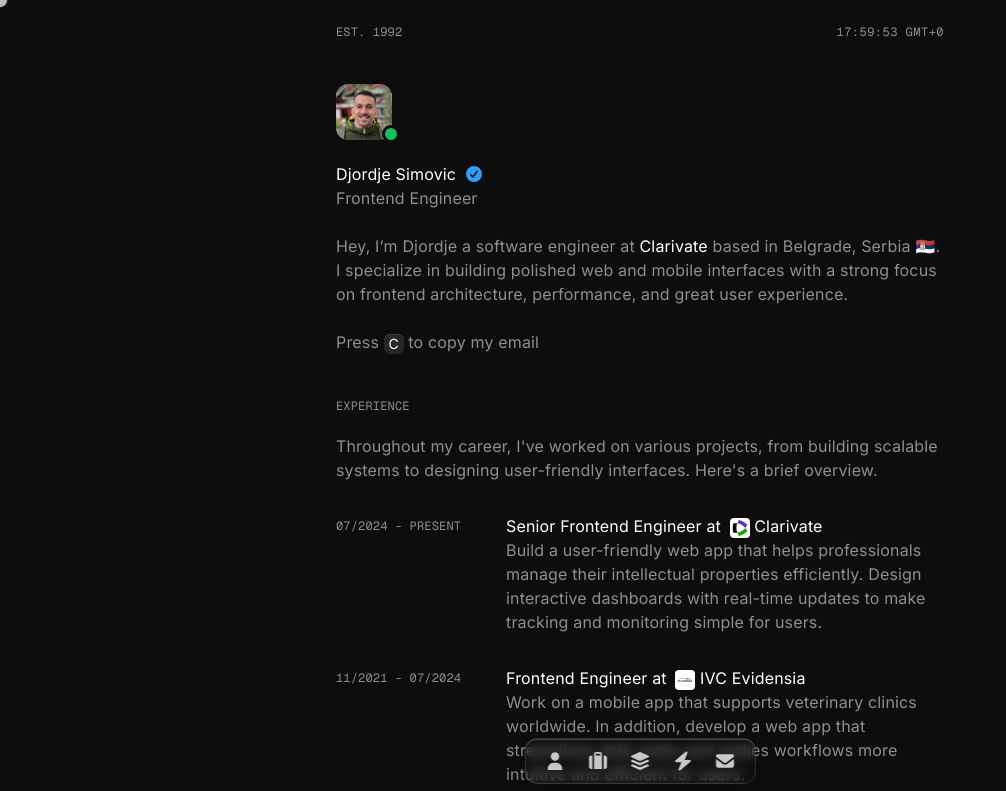
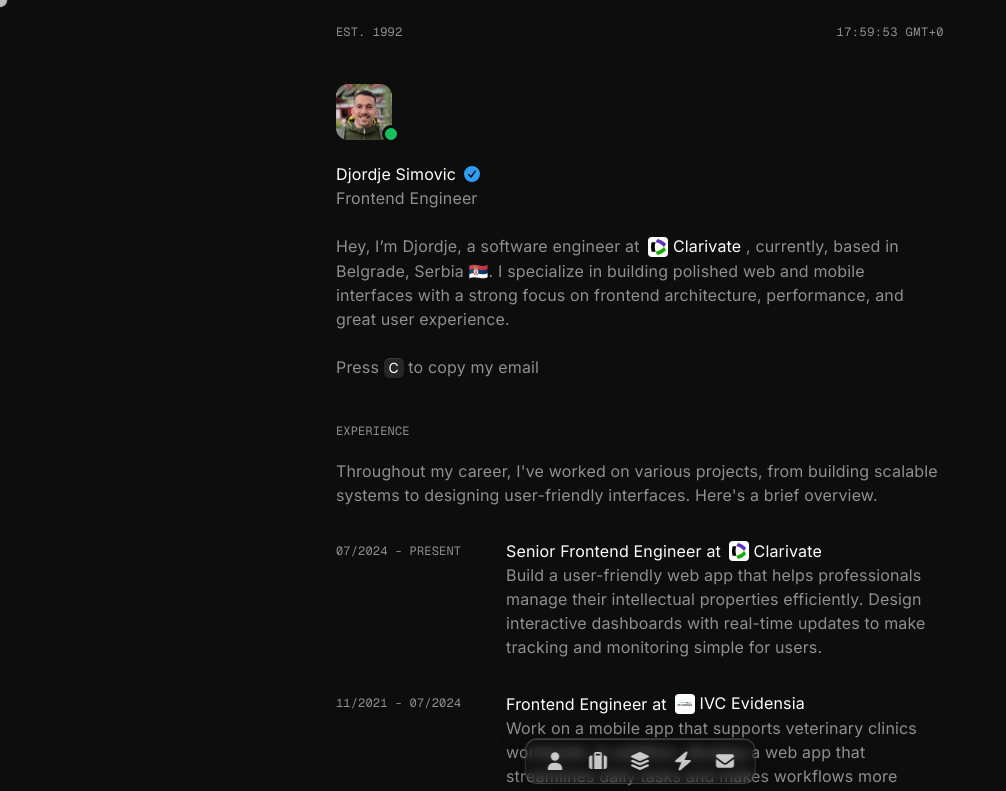
Before and after one commit to djolosc/my-cv, a React (Vite) app: page / in a window 1280 px wide. Shown: the top 791 px of the page, without its empty margins (0-1006 px from the left). Built offline with nearby package versions, Linux system fonts and the light colour scheme.

Commit message:
FIX: Extrapoleted CompanyName component

```diff
--- /dev/null
+++ b/src/components/CompanyName.tsx
@@ -0,0 +1,39 @@
+import type { FC } from "react";
+import styled from "styled-components";
+
+interface CompanyNameProps {
+  logo: string;
+  company: string;
+  noPadding?: boolean;
+}
+
+const CompanyName: FC<CompanyNameProps> = ({
+  logo,
+  company,
+  noPadding = false,
+}) => {
+  return (
+    <Wrapper>
+      <Logo src={logo} alt={company} $noPadding={noPadding} /> {company}
+    </Wrapper>
+  );
+};
+
+export default CompanyName;
+
+const Wrapper = styled.span`
+  color: ${({ theme }) => theme.colors.white1};
+`;
+
+const Logo = styled.img<{ $noPadding: boolean }>`
+  vertical-align: middle;
+  object-fit: contain;
+  height: 20px;
+  width: 20px;
+  object-fit: contain;
+  padding: ${({ $noPadding, theme }) => ($noPadding ? "0" : theme.spacing.s2)};
+  background-color: ${({ theme }) => theme.colors.white1};
+  border-radius: ${({ theme }) => theme.radius.r4};
+  margin-left: ${({ theme }) => theme.spacing.s4};
+  margin-bottom: ${({ theme }) => theme.spacing.s2};
+`;
--- a/src/components/EmailRow.tsx
+++ b/src/components/EmailRow.tsx
@@ -5,10 +5,11 @@ import { FontAwesomeIcon } from "@fortawesome/react-fontawesome";
 import { faClipboard } from "@fortawesome/free-regular-svg-icons";
 import { isDesktopDevice } from "../utils/device";
 
-const EMAIL = "djordje.simovic@email.com";
+const EMAIL = "djsimovic@gmail.com";
 
 const EmailRow = () => {
   const [toastVisible, setToastVisible] = useState(false);
+  const [pressed, setPressed] = useState(false);
 
   // Check device once
   const isDesktop = isDesktopDevice();
@@ -17,11 +18,16 @@ const EmailRow = () => {
     if (toastVisible) return;
 
     try {
+      setPressed(true);
+
       await navigator.clipboard.writeText(EMAIL);
       navigator.vibrate?.(15);
       setToastVisible(true);
+
+      setTimeout(() => setPressed(false), 200);
     } catch (e) {
       console.error("Clipboard failed", e);
+      setPressed(false);
     }
   }, [toastVisible]);
 
@@ -53,21 +59,24 @@ const EmailRow = () => {
       <EmailRowWrapper>
         {isDesktop && (
           <span>
-            Press <CopyLetter onClick={copyEmail}>C</CopyLetter> to copy my
-            email
+            Press{" "}
+            <CopyLetter onClick={copyEmail} $pressed={pressed}>
+              C
+            </CopyLetter>{" "}
+            to copy my email
           </span>
         )}
         {!isDesktop && (
           <span>
             <CopyTextButton onClick={copyEmail}>
-              <FontAwesomeIcon icon={faClipboard} /> Tap to copy my{" "}
-              <Email>email</Email>
+              <FontAwesomeIcon icon={faClipboard} /> Tap <Here>here</Here> to
+              copy my email
             </CopyTextButton>
           </span>
         )}
       </EmailRowWrapper>
       <Toast visible={toastVisible} onClose={() => setToastVisible(false)}>
-        <FontAwesomeIcon icon={faClipboard} /> Copied to clipboard
+        <FontAwesomeIcon icon={faClipboard} /> {EMAIL} copied!
       </Toast>
     </>
   );
@@ -83,14 +92,14 @@ const CopyTextButton = styled.button`
   all: unset;
 `;
 
-const Email = styled.span`
+const Here = styled.span`
   color: ${({ theme }) => theme.colors.white1};
 `;
 
-const CopyLetter = styled.a`
+const CopyLetter = styled.a<{ $pressed: boolean }>`
   color: ${({ theme }) => theme.colors.white1};
   font-size: ${({ theme }) => theme.fontSizes.fs14};
-  background-color: #262626;
+  background-color: ${({ theme }) => theme.colors.black6};
   border-radius: 6px;
   width: 20px;
   height: 20px;
@@ -99,6 +108,7 @@ const CopyLetter = styled.a`
   justify-content: center;
   vertical-align: middle;
   user-select: none;
+
   transition:
     transform 0.08s ease,
     box-shadow 0.08s ease;
@@ -107,8 +117,14 @@ const CopyLetter = styled.a`
     rgba(255, 255, 255, 0.1) 0px 1px 0px inset,
     rgba(16, 24, 40, 0.05) 0px 1px 2px 0px;
 
-  &:active,
-  &[data-copied="true"] {
+  ${({ $pressed }) =>
+    $pressed &&
+    `
+      transform: translateY(1px) scale(0.96);
+      box-shadow: rgba(16, 24, 40, 0.2) 0px 1px 2px inset;
+    `}
+
+  &:active {
     transform: translateY(1px) scale(0.96);
     box-shadow: rgba(16, 24, 40, 0.2) 0px 1px 2px inset;
   }
--- a/src/components/Toast.tsx
+++ b/src/components/Toast.tsx
@@ -34,6 +34,7 @@ const ToastWrapper = styled.div<{ $visible: boolean }>`
   left: 50%;
   bottom: 76px;
   font-family: "Geist Mono", monospace;
+  white-space: nowrap;
   transform: translateX(-50%)
     translateY(${({ $visible }) => ($visible ? "0" : "20px")});
   padding: ${({ theme }) => `${theme.spacing.s4} ${theme.spacing.s12}`};
@@ -45,6 +46,7 @@ const ToastWrapper = styled.div<{ $visible: boolean }>`
   box-shadow: 0 8px 24px rgba(0, 0, 0, 0.3);
   opacity: ${({ $visible }) => ($visible ? 1 : 0)};
   pointer-events: none;
+  text-align: center;
 
   transition:
     opacity 0.25s ease,
--- a/src/sections/ExperienceSection.tsx
+++ b/src/sections/ExperienceSection.tsx
@@ -2,6 +2,7 @@ import styled from "styled-components";
 import ClarivateLogo from "../assets/clrvt.svg";
 import IvcLogo from "../assets/ivc.svg";
 import MarbleLogo from "../assets/marble.svg";
+import CompanyName from "../components/CompanyName";
 
 const experienceData = [
   {
@@ -51,13 +52,12 @@ const ExperienceSection: React.FC<ExperienceSectionProps> = ({
           <Years>{exp.years}</Years>
           <Details>
             <Heading>
-              {exp.role} at{" "}
-              <Logo
-                src={exp.logo}
-                alt={exp.company}
-                $noPadding={exp.company === "Marble IT"}
-              />{" "}
-              {exp.company}
+              <p>{exp.role} at </p>
+              <CompanyName
+                logo={exp.logo}
+                company={exp.company}
+                noPadding={exp.company === "Marble IT"}
+              />
             </Heading>
             <Description>{exp.description}</Description>
           </Details>
@@ -105,21 +105,14 @@ const Details = styled.div`
   flex: 1;
 `;
 
-const Heading = styled.div`
+const Heading = styled.span`
   color: ${({ theme }) => theme.colors.white1};
+  display: flex;
+  gap: 4px;
+  align-items: center;
 `;
 
 const Description = styled.p`
   font-size: ${({ theme }) => theme.fontSizes.fs16};
   margin: 0;
 `;
-
-const Logo = styled.img<{ $noPadding: boolean }>`
-  vertical-align: middle;
-  height: 20px;
-  width: 20px;
-  padding: ${({ $noPadding, theme }) => ($noPadding ? "0" : theme.spacing.s2)};
-  background-color: white;
-  border-radius: ${({ theme }) => theme.radius.r4};
-  margin-left: ${({ theme }) => theme.spacing.s4};
-`;
--- a/src/sections/HomeSection.tsx
+++ b/src/sections/HomeSection.tsx
@@ -4,6 +4,8 @@ import { FontAwesomeIcon } from "@fortawesome/react-fontawesome";
 import { faCheckCircle } from "@fortawesome/free-solid-svg-icons";
 import Clock from "../components/Clock";
 import EmailRow from "../components/EmailRow";
+import CompanyName from "../components/CompanyName";
+import ClarivateLogo from "../assets/clrvt.svg";
 
 interface HomeSectionProps {
   sectionRef: React.RefObject<HTMLElement | null>;
@@ -29,17 +31,17 @@ const HomeSection: React.FC<HomeSectionProps> = ({ sectionRef }) => {
 
       <AboutRow>
         <p>
-          Hey, I’m Djordje a software engineer at{" "}
-          <Companyname
+          Hey, I’m Djordje, a software engineer at{" "}
+          <a
             href={CURRENT_COMPANY_URL}
             target="_blank"
             rel="noopener noreferrer"
           >
-            Clarivate
-          </Companyname>{" "}
-          based in <span>Belgrade, Serbia 🇷🇸</span>. I specialize in building
-          polished web and mobile interfaces with a strong focus on frontend
-          architecture, performance, and great user experience.
+            <CompanyName logo={ClarivateLogo} company="Clarivate" />
+          </a>{" "}
+          , currently, based in <span>Belgrade, Serbia 🇷🇸</span>. I specialize
+          in building polished web and mobile interfaces with a strong focus on
+          frontend architecture, performance, and great user experience.
         </p>
       </AboutRow>
 
@@ -69,7 +71,7 @@ const HeaderWrapper = styled.div`
 const NameRow = styled.div`
   display: flex;
   align-items: center;
-  gap: ${({ theme }) => theme.spacing.s4};
+  gap: ${({ theme }) => theme.spacing.s2};
   margin-top: ${({ theme }) => theme.spacing.s16};
 `;
 
@@ -81,10 +83,6 @@ const Name = styled.p`
   color: ${({ theme }) => theme.colors.white1};
 `;
 
-const Companyname = styled.a`
-  color: ${({ theme }) => theme.colors.white1};
-`;
-
 const StyledIcon = styled(FontAwesomeIcon)`
   color: ${({ theme }) => theme.colors.blue1};
   margin-left: ${({ theme }) => theme.spacing.s4};
--- a/src/styles/theme.ts
+++ b/src/styles/theme.ts
@@ -7,6 +7,7 @@ export const theme = {
     black3: "#141414ff",
     black4: "#3333334c",
     black5: "#ffffff7",
+    black6: "#262626",
 
     grey1: "#8f8f8f",
     grey2: "#ffffffc3",
```
